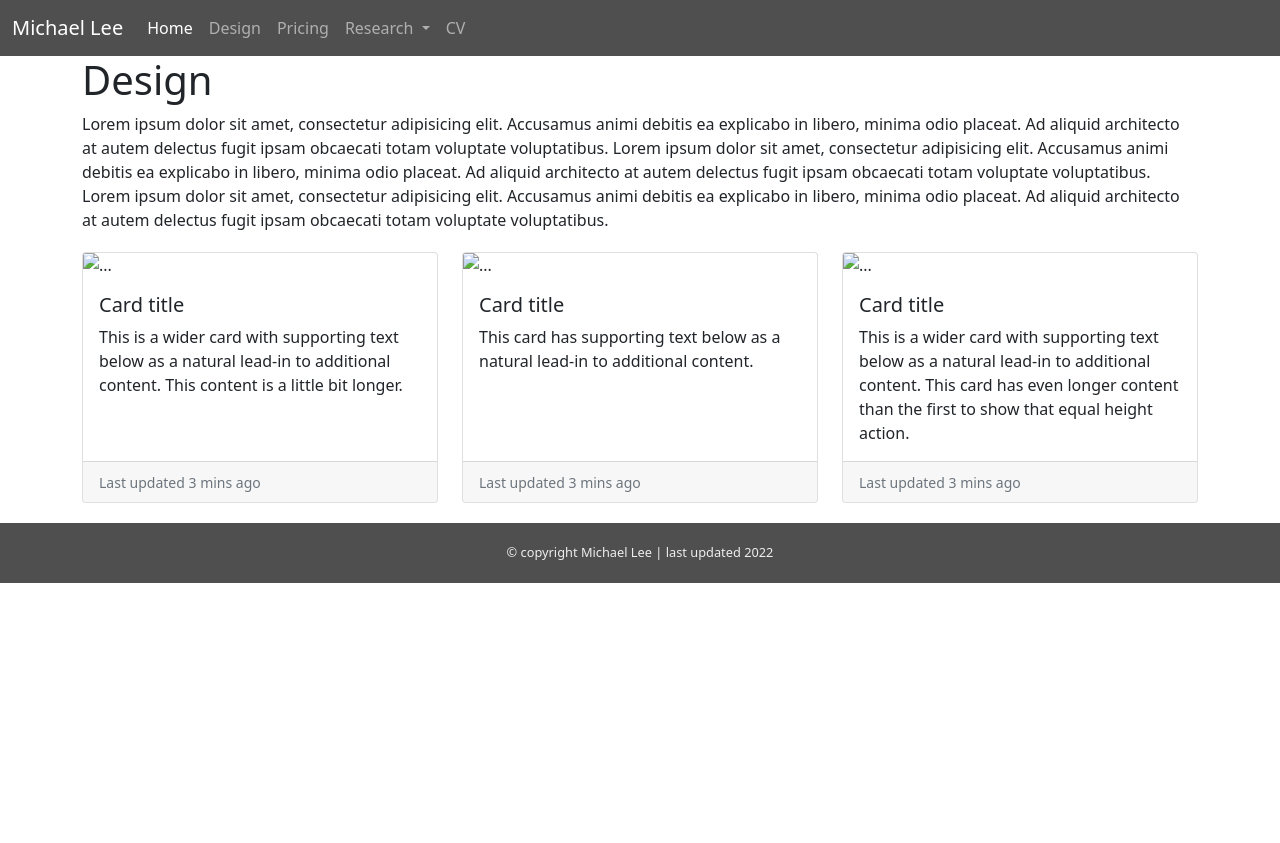
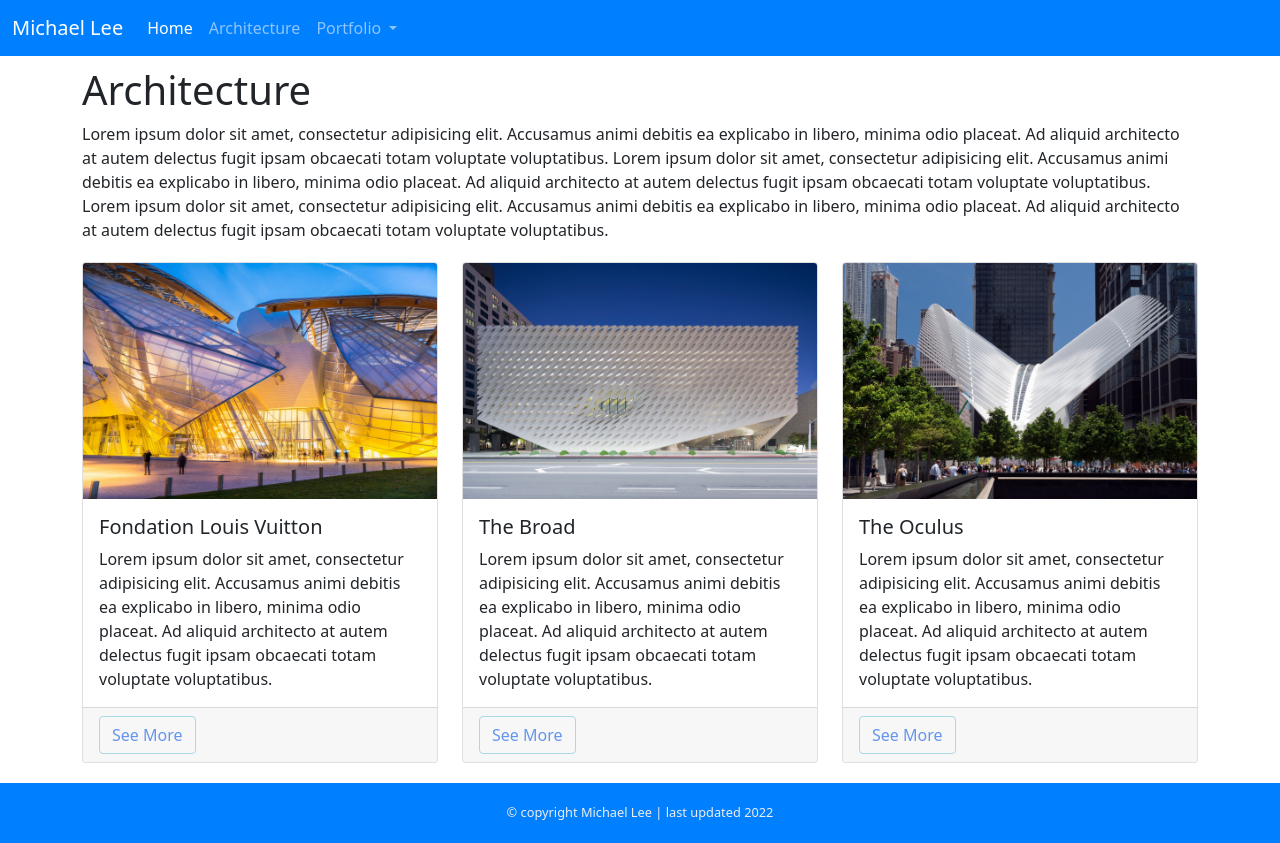
Before and after one commit to vlmlee/SupplementalTutorial, a plain HTML site: page design/design.html in a window 1280 px wide. Before the commit the page ends 800 px from the top, so only its background shows below. Drawn offline with nearby package versions, Linux system fonts and the light colour scheme.

Commit message:
updated pages

```diff
--- a/css/styles.css
+++ b/css/styles.css
@@ -1,7 +1,7 @@
 @charset "UTF-8";
 
 .bg-dark {
-    background-color: #4f4f4f !important;
+    background-color: #007FFF !important;
 }
 
 .carousel-item img {
@@ -17,12 +17,16 @@
     max-width: 1000px;
 }
 
+.row-container {
+    margin-top: 10px;
+}
+
 .front-page-text {
     padding: 20px 0;
 }
 
 footer {
-    background-color: #4f4f4f;
+    background-color: #007FFF;
     height: 60px;
     color: #eee;
     font-size: .8rem;
@@ -38,3 +42,13 @@ footer {
 .card-container {
     margin-bottom: 20px;
 }
+
+.card-footer-cy {
+
+}
+
+.btn-primary {
+    background-color: transparent;
+    color: cornflowerblue;
+    border-color: lightblue;
+}
--- a/design/design.html
+++ b/design/design.html
@@ -23,14 +23,11 @@
                     <a class="nav-link active" aria-current="page" href="../index.html">Home</a>
                 </li>
                 <li class="nav-item">
-                    <a class="nav-link" href="#">Design</a>
-                </li>
-                <li class="nav-item">
-                    <a class="nav-link" href="#">Pricing</a>
+                    <a class="nav-link" href="../design/design.html">Architecture</a>
                 </li>
                 <li class="nav-item dropdown">
                     <a class="nav-link dropdown-toggle" href="#" id="navbarDropdownMenuLink" role="button" data-bs-toggle="dropdown" aria-expanded="false">
-                        Research
+                        Portfolio
                     </a>
                     <ul class="dropdown-menu" aria-labelledby="navbarDropdownMenuLink">
                         <li><a class="dropdown-item" href="#">Action</a></li>
@@ -38,17 +35,14 @@
                         <li><a class="dropdown-item" href="#">Something else here</a></li>
                     </ul>
                 </li>
-                <li class="nav-item">
-                    <a class="nav-link" href="#">CV</a>
-                </li>
             </ul>
         </div>
     </div>
 </nav>
 
 <div class="container">
-    <div class="row">
-        <h1>Design</h1>
+    <div class="row row-container">
+        <h1>Architecture</h1>
         <div class="col-sm-12 control-width">
             Lorem ipsum dolor sit amet, consectetur adipisicing elit. Accusamus animi debitis ea explicabo in libero, minima odio placeat. Ad aliquid architecto at autem delectus fugit ipsam obcaecati totam voluptate voluptatibus. Lorem ipsum dolor sit amet, consectetur adipisicing elit. Accusamus animi debitis ea explicabo in libero, minima odio placeat. Ad aliquid architecto at autem delectus fugit ipsam obcaecati totam voluptate voluptatibus. Lorem ipsum dolor sit amet, consectetur adipisicing elit. Accusamus animi debitis ea explicabo in libero, minima odio placeat. Ad aliquid architecto at autem delectus fugit ipsam obcaecati totam voluptate voluptatibus.
         </div>
@@ -59,38 +53,95 @@
     <div class="row row-cols-1 row-cols-md-3 g-4">
         <div class="col">
             <div class="card h-100">
-                <img src="..." class="card-img-top" alt="...">
+                <img src="../images/arch1.jpg" class="card-img-top" alt="Fondation Louis Vuitton">
                 <div class="card-body">
-                    <h5 class="card-title">Card title</h5>
-                    <p class="card-text">This is a wider card with supporting text below as a natural lead-in to additional content. This content is a little bit longer.</p>
+                    <h5 class="card-title">Fondation Louis Vuitton</h5>
+                    <p class="card-text">Lorem ipsum dolor sit amet, consectetur adipisicing elit. Accusamus animi debitis ea explicabo in libero, minima odio placeat. Ad aliquid architecto at autem delectus fugit ipsam obcaecati totam voluptate voluptatibus.</p>
                 </div>
-                <div class="card-footer">
-                    <small class="text-muted">Last updated 3 mins ago</small>
+                <div class="card-footer card-footer-cy">
+                    <button type="button" class="btn btn-primary" data-bs-toggle="modal" data-bs-target="#modal1">See More</button>
                 </div>
             </div>
         </div>
         <div class="col">
             <div class="card h-100">
-                <img src="..." class="card-img-top" alt="...">
+                <img src="../images/arch2.jpeg" class="card-img-top" alt="The Broad">
                 <div class="card-body">
-                    <h5 class="card-title">Card title</h5>
-                    <p class="card-text">This card has supporting text below as a natural lead-in to additional content.</p>
+                    <h5 class="card-title">The Broad</h5>
+                    <p class="card-text">Lorem ipsum dolor sit amet, consectetur adipisicing elit. Accusamus animi debitis ea explicabo in libero, minima odio placeat. Ad aliquid architecto at autem delectus fugit ipsam obcaecati totam voluptate voluptatibus.</p>
                 </div>
-                <div class="card-footer">
-                    <small class="text-muted">Last updated 3 mins ago</small>
+                <div class="card-footer card-footer-cy">
+                    <button type="button" class="btn btn-primary" data-bs-toggle="modal" data-bs-target="#modal2">See More</button>
                 </div>
             </div>
         </div>
         <div class="col">
             <div class="card h-100">
-                <img src="..." class="card-img-top" alt="...">
+                <img src="../images/arch3.jpeg" class="card-img-top" alt="The Oculus">
                 <div class="card-body">
-                    <h5 class="card-title">Card title</h5>
-                    <p class="card-text">This is a wider card with supporting text below as a natural lead-in to additional content. This card has even longer content than the first to show that equal height action.</p>
+                    <h5 class="card-title">The Oculus</h5>
+                    <p class="card-text">Lorem ipsum dolor sit amet, consectetur adipisicing elit. Accusamus animi debitis ea explicabo in libero, minima odio placeat. Ad aliquid architecto at autem delectus fugit ipsam obcaecati totam voluptate voluptatibus.</p>
                 </div>
-                <div class="card-footer">
-                    <small class="text-muted">Last updated 3 mins ago</small>
+                <div class="card-footer card-footer-cy">
+                    <button type="button" class="btn btn-primary" data-bs-toggle="modal" data-bs-target="#modal3">See More</button>
                 </div>
+            </div>
+        </div>
+    </div>
+</div>
+
+<div class="modal" id="modal1" tabindex="-1">
+    <div class="modal-dialog">
+        <div class="modal-content">
+            <div class="modal-header">
+                <h5 class="modal-title">Fondation Louis Vuitton</h5>
+                <button type="button" class="btn-close" data-bs-dismiss="modal" aria-label="Close"></button>
+            </div>
+            <div class="modal-body">
+                <p>Lorem ipsum dolor sit amet, consectetur adipisicing elit. Accusamus animi debitis ea explicabo in libero, minima odio placeat. Ad aliquid architecto at autem delectus fugit ipsam obcaecati totam voluptate voluptatibus. Lorem ipsum dolor sit amet, consectetur adipisicing elit. Accusamus animi debitis ea explicabo in libero, minima odio placeat. Ad aliquid architecto at autem delectus fugit ipsam obcaecati totam voluptate voluptatibus. Lorem ipsum dolor sit amet, consectetur adipisicing elit. Accusamus animi debitis ea explicabo in libero, minima odio placeat. Ad aliquid architecto at autem delectus fugit ipsam obcaecati totam voluptate voluptatibus.
+                </p>
+            </div>
+            <div class="modal-footer">
+                <button type="button" class="btn btn-secondary" data-bs-dismiss="modal">Close</button>
+                <button type="button" class="btn btn-primary">Save changes</button>
+            </div>
+        </div>
+    </div>
+</div>
+
+<div class="modal" id="modal2" tabindex="-1">
+    <div class="modal-dialog">
+        <div class="modal-content">
+            <div class="modal-header">
+                <h5 class="modal-title">The Oculus</h5>
+                <button type="button" class="btn-close" data-bs-dismiss="modal" aria-label="Close"></button>
+            </div>
+            <div class="modal-body">
+                <p>Lorem ipsum dolor sit amet, consectetur adipisicing elit. Accusamus animi debitis ea explicabo in libero, minima odio placeat. Ad aliquid architecto at autem delectus fugit ipsam obcaecati totam voluptate voluptatibus. Lorem ipsum dolor sit amet, consectetur adipisicing elit. Accusamus animi debitis ea explicabo in libero, minima odio placeat. Ad aliquid architecto at autem delectus fugit ipsam obcaecati totam voluptate voluptatibus. Lorem ipsum dolor sit amet, consectetur adipisicing elit. Accusamus animi debitis ea explicabo in libero, minima odio placeat. Ad aliquid architecto at autem delectus fugit ipsam obcaecati totam voluptate voluptatibus.
+                </p>
+            </div>
+            <div class="modal-footer">
+                <button type="button" class="btn btn-secondary" data-bs-dismiss="modal">Close</button>
+                <button type="button" class="btn btn-primary">Save changes</button>
+            </div>
+        </div>
+    </div>
+</div>
+
+<div class="modal" id="modal3" tabindex="-1">
+    <div class="modal-dialog">
+        <div class="modal-content">
+            <div class="modal-header">
+                <h5 class="modal-title">The Broad</h5>
+                <button type="button" class="btn-close" data-bs-dismiss="modal" aria-label="Close"></button>
+            </div>
+            <div class="modal-body">
+                <p>Lorem ipsum dolor sit amet, consectetur adipisicing elit. Accusamus animi debitis ea explicabo in libero, minima odio placeat. Ad aliquid architecto at autem delectus fugit ipsam obcaecati totam voluptate voluptatibus. Lorem ipsum dolor sit amet, consectetur adipisicing elit. Accusamus animi debitis ea explicabo in libero, minima odio placeat. Ad aliquid architecto at autem delectus fugit ipsam obcaecati totam voluptate voluptatibus. Lorem ipsum dolor sit amet, consectetur adipisicing elit. Accusamus animi debitis ea explicabo in libero, minima odio placeat. Ad aliquid architecto at autem delectus fugit ipsam obcaecati totam voluptate voluptatibus.
+                </p>
+            </div>
+            <div class="modal-footer">
+                <button type="button" class="btn btn-secondary" data-bs-dismiss="modal">Close</button>
+                <button type="button" class="btn btn-primary">Save changes</button>
             </div>
         </div>
     </div>
```
Also changed, not shown: index.html (+5 -14 lines), images/arch1.jpg (added), images/arch2.jpeg (added), images/arch3.jpeg (added).
